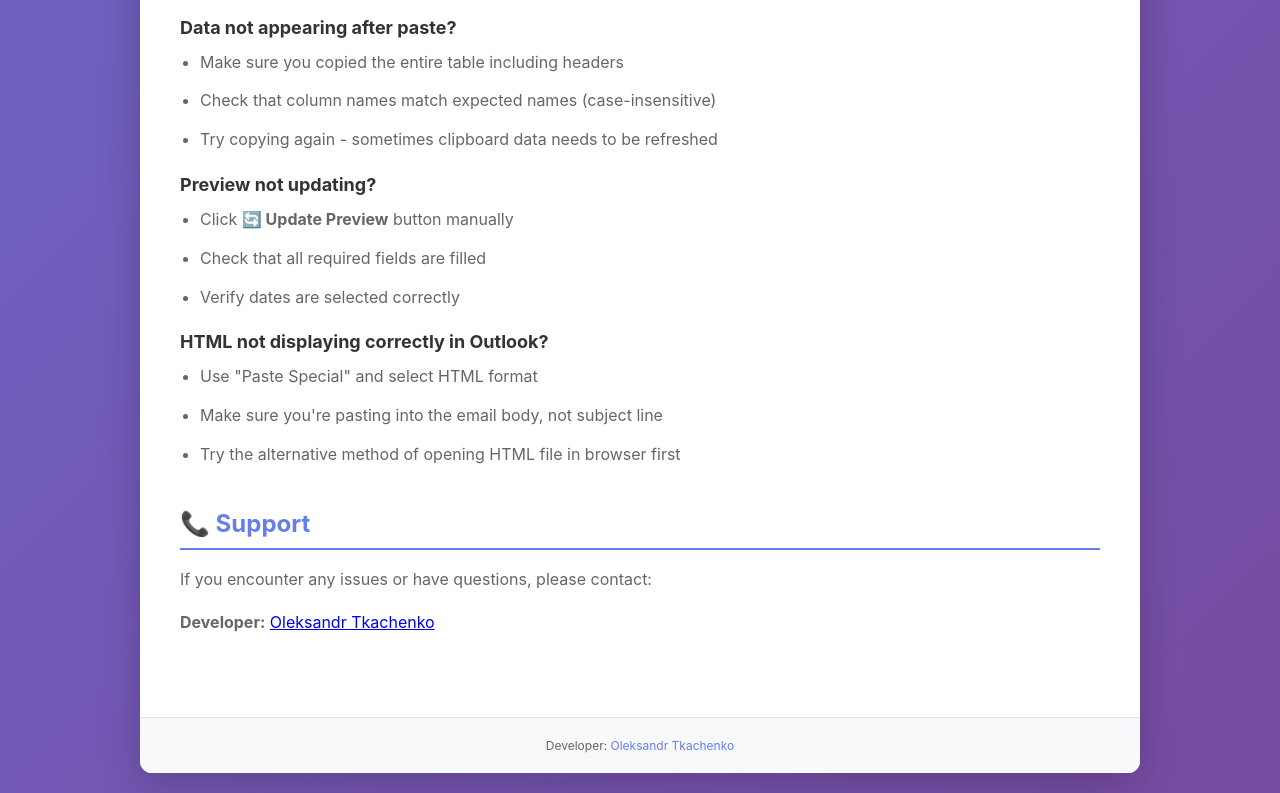
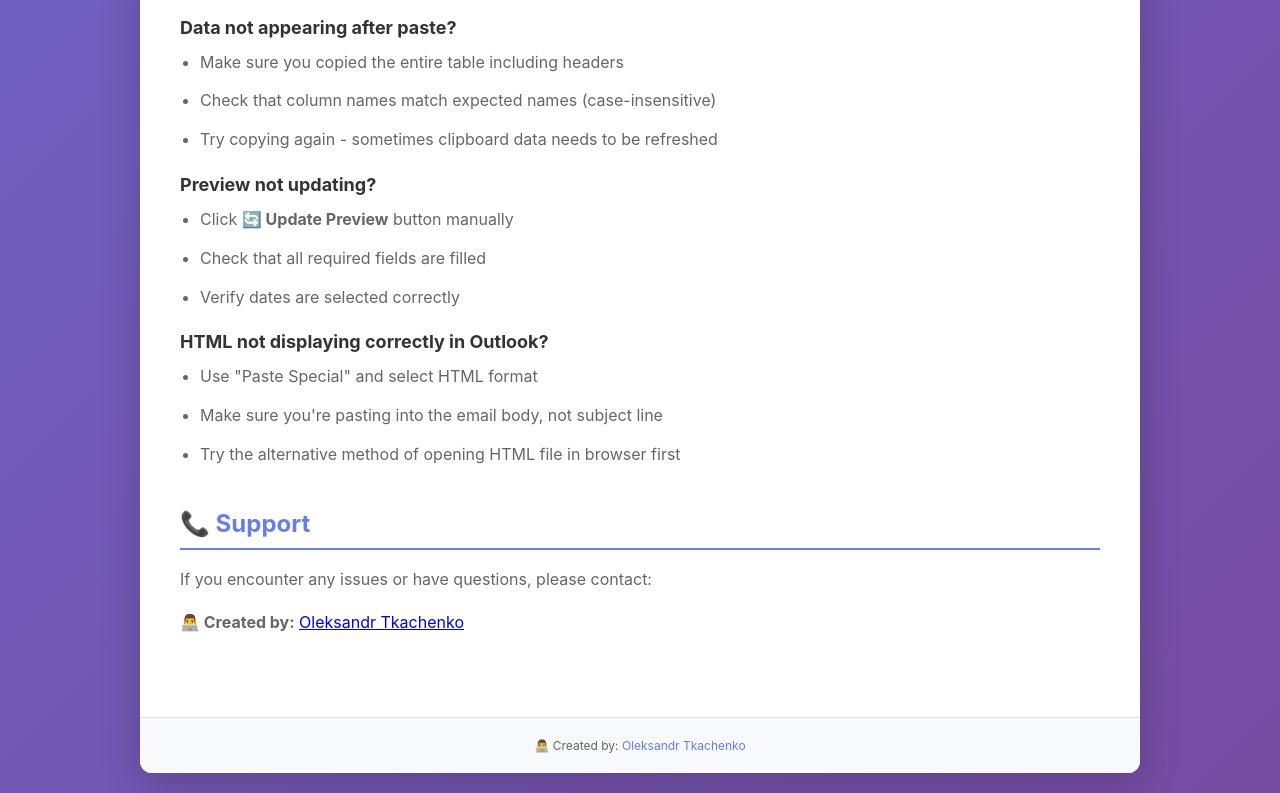
Before and after one commit to olexandrtkachenko/letter-gen, a plain HTML site: page 09.html in a window 1280 px wide. Shown: the part 2897-3690 px from the top of the page. Drawn offline with Linux system fonts and the light colour scheme.

Commit message:
Add files via upload

```diff
--- a/09.html
+++ b/09.html
@@ -307,12 +307,12 @@
             <div class="section">
                 <h2>📞 Support</h2>
                 <p>If you encounter any issues or have questions, please contact:</p>
-                <p><strong>Developer:</strong> <a href="mailto:Oleksandr_Tkachenko3@epam.com">Oleksandr Tkachenko</a></p>
+                <p><strong>👨‍💻 Created by:</strong> <a href="mailto:Oleksandr_Tkachenko3@epam.com">Oleksandr Tkachenko</a></p>
             </div>
         </div>
 
         <div style="text-align: center; padding: 20px; background: #f8f9fa; border-top: 1px solid #e0e0e0; color: #666; font-size: 12px;">
-            <p style="margin: 0;">Developer: <a href="mailto:Oleksandr_Tkachenko3@epam.com" style="color: #667eea; text-decoration: none;">Oleksandr Tkachenko</a></p>
+            <p style="margin: 0;">👨‍💻 Created by: <a href="mailto:Oleksandr_Tkachenko3@epam.com" style="color: #667eea; text-decoration: none;">Oleksandr Tkachenko</a></p>
         </div>
     </div>
 </body>
```
Also changed, not shown: 01.html (+1 -1 lines), 02.html (+1 -1 lines), 03.html (+1 -1 lines), 04.html (+1 -1 lines), 05.html (+1 -1 lines), 06.html (+1 -1 lines), 07.html (+1 -1 lines), 08.html (+1 -1 lines), index.html (+1 -1 lines).
